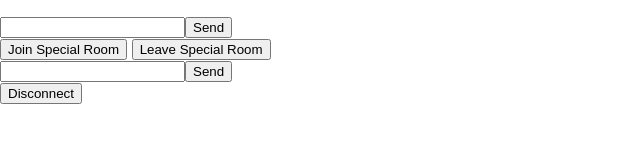
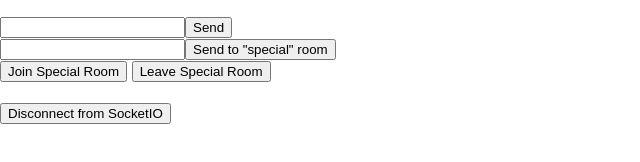
Before and after one commit to shenkenny/learningSocketIO, a website: page index.html in a window 1280 px wide. Shown: the whole page, without its empty margins (0-640 px from the left). Drawn offline with nearby package versions, Linux system fonts and the light colour scheme; no server answers.

Commit message:
Cleaned up html so it's clearer.

```diff
--- a/index.html
+++ b/index.html
@@ -17,12 +17,17 @@
     <form id="form" action="">
       <input id="input" autocomplete="off" /><button>Send</button>
     </form>
+    <!-- Only to special -->
+    <form id="specialForm" action="">
+      <input id="specialInput" autocomplete="off" /><button>
+        Send to "special" room
+      </button>
+    </form>
     <button id="join-special">Join Special Room</button>
     <button id="leave-special">Leave Special Room</button>
-    <form id="specialForm" action="">
-      <input id="specialInput" autocomplete="off" /><button>Send</button>
-    </form>
-    <button id="disconnect">Disconnect</button>
+    <br />
+    <br />
+    <button id="disconnect">Disconnect from SocketIO</button>
   </body>
   <script src="./client.js"></script>
 </html>
```
